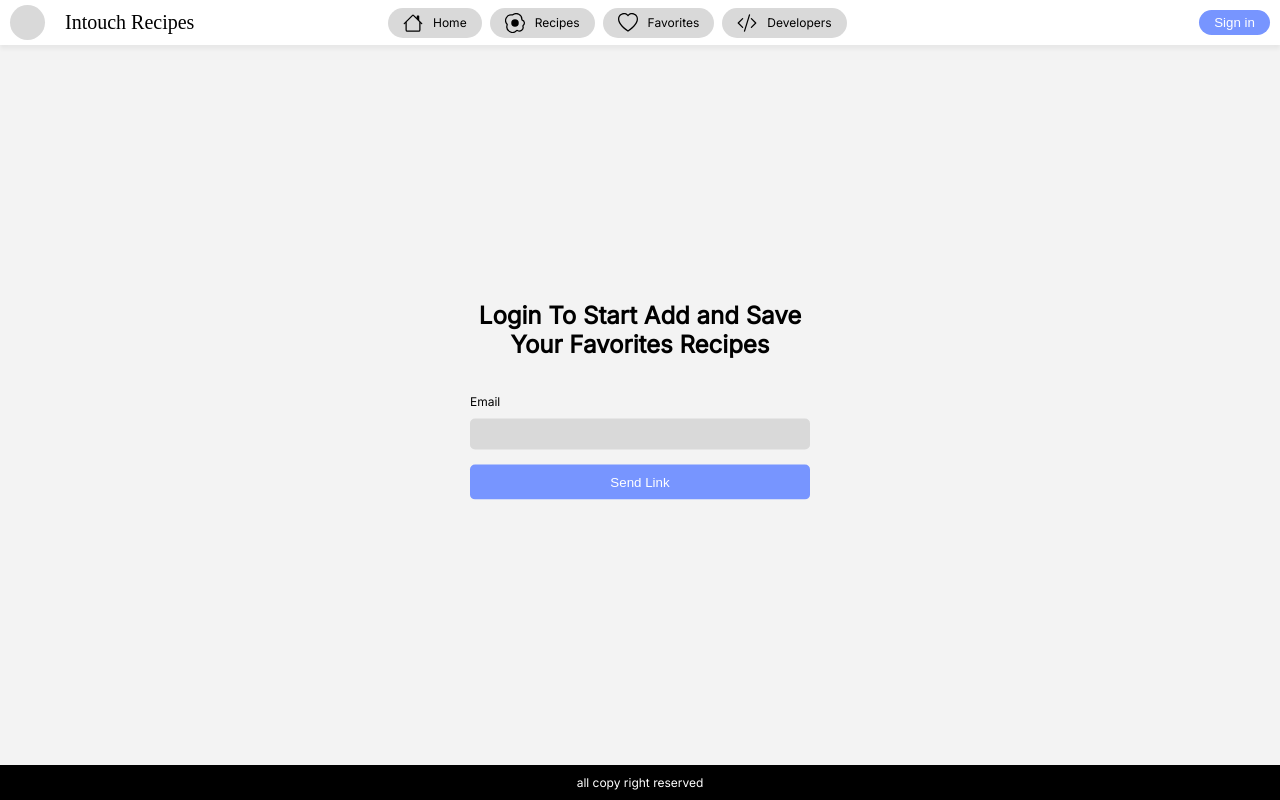
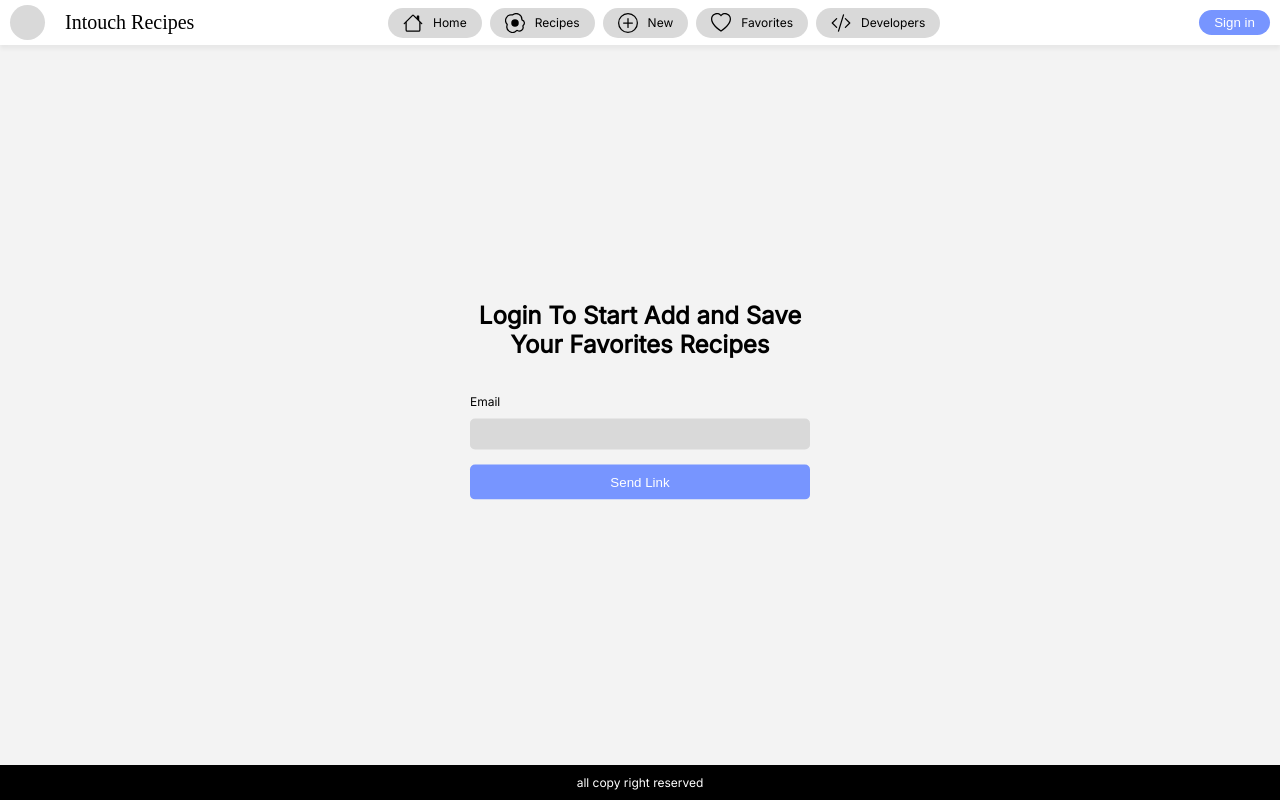
Before and after one commit to ahmed-sudani/recipes, a Next.js app: page /auth/signin in a window 1280 px wide. Built offline with nearby package versions, Linux system fonts and the light colour scheme; no server answers; a web font is replaced by a local one.

Commit message:
add create new recipes route to nav

```diff
--- a/components/nav/index.js
+++ b/components/nav/index.js
@@ -19,6 +19,7 @@ export default function Nav() {
       <nav className={styles.nav}>
         <Link name="Home" icon="House" />
         <Link name="Recipes" icon="EggFried" />
+        <Link name="New" icon="PlusCircle" />
         <Link name="Favorites" icon="Heart" />
         <Link name="Developers" icon="CodeSlash" />
         <LoginButton />
```
